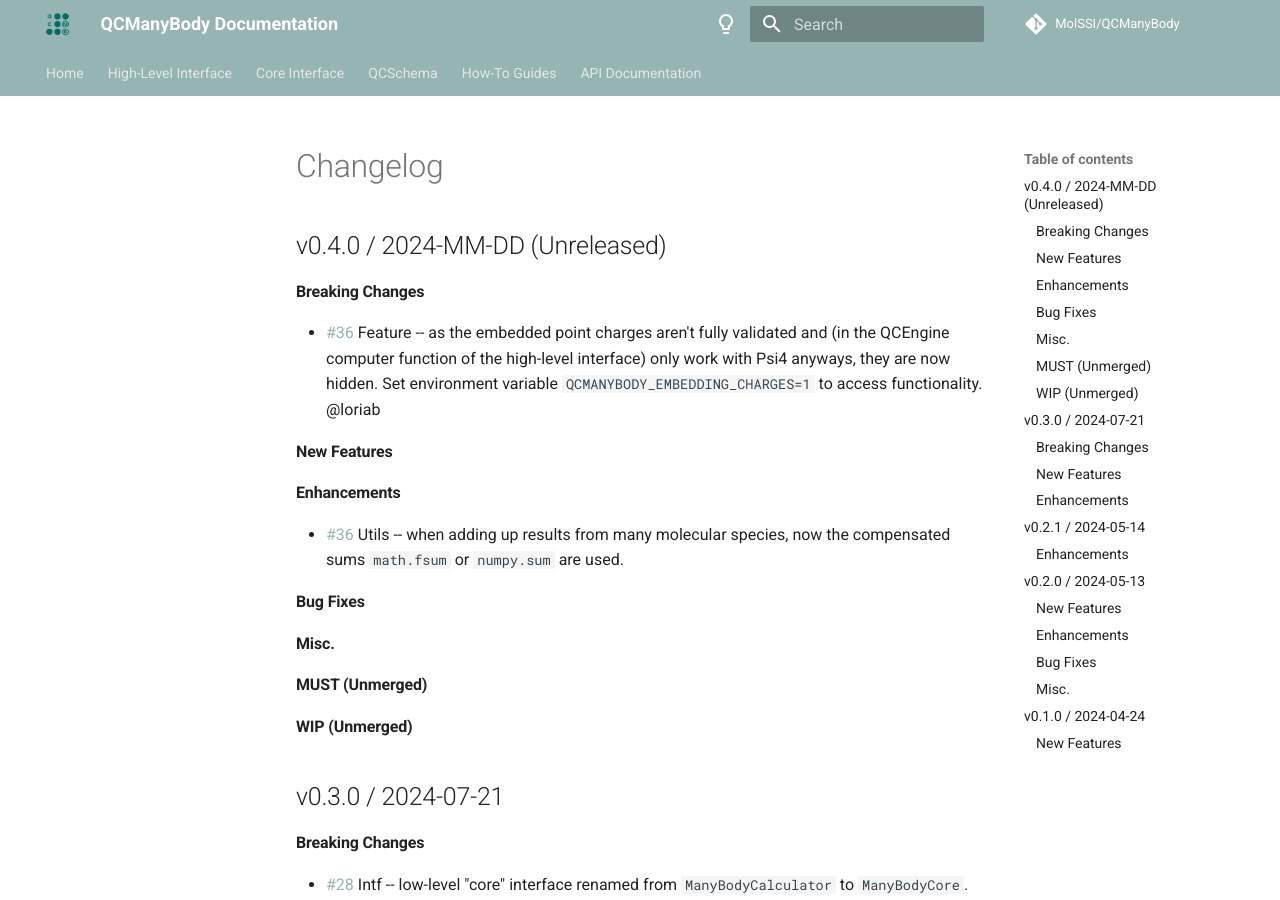
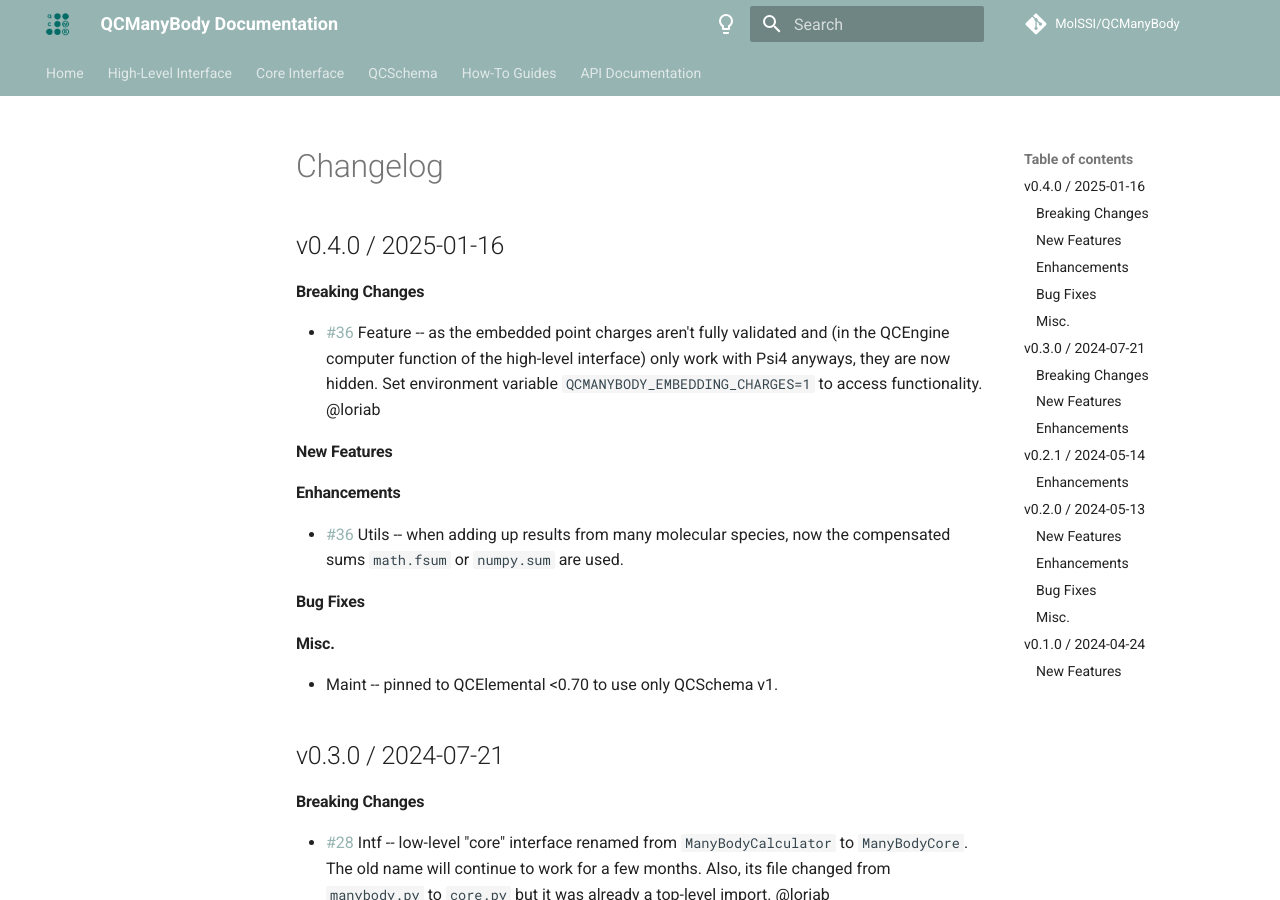
Before and after one commit to MolSSI/QCManyBody, an MkDocs documentation site: the page built from docs/changelog.md, in a window 1280 px wide and 900 px high. Built offline with MkDocs 1.6.1 and Material for MkDocs 9.7.7, drawn with Linux system fonts in a browser that asks for light colours; comment, search, counter and statistics services are not loaded.

```diff
--- a/docs/changelog.md
+++ b/docs/changelog.md
@@ -1,7 +1,7 @@
 # Changelog
 
 <!--
-## vX.Y.0 / 2024-MM-DD (Unreleased)
+## vX.Y.0 / 2025-MM-DD (Unreleased)
 
 #### Breaking Changes
 
@@ -19,7 +19,7 @@
 -->
 
 
-## v0.4.0 / 2024-MM-DD (Unreleased)
+## v0.4.0 / 2025-01-16
 
 #### Breaking Changes
  * [\#36](https://github.com/MolSSI/QCManyBody/pull/36) Feature -- as the embedded point charges aren't fully validated
@@ -35,11 +35,7 @@
 #### Bug Fixes
 
 #### Misc.
-
-#### MUST (Unmerged)
-
-#### WIP (Unmerged)
-
+ * Maint -- pinned to QCElemental <0.70 to use only QCSchema v1.
 
 
 ## v0.3.0 / 2024-07-21
--- a/pyproject.toml
+++ b/pyproject.toml
@@ -23,7 +23,7 @@ classifiers = [
 dependencies = [
     "numpy",
     "pydantic",
-    "qcelemental",
+    "qcelemental>=0.28.0,<0.70.0",
 ]
 
 [project.optional-dependencies]
```
Also changed, not shown: README.md (+8 -0 lines), 3 other files.
